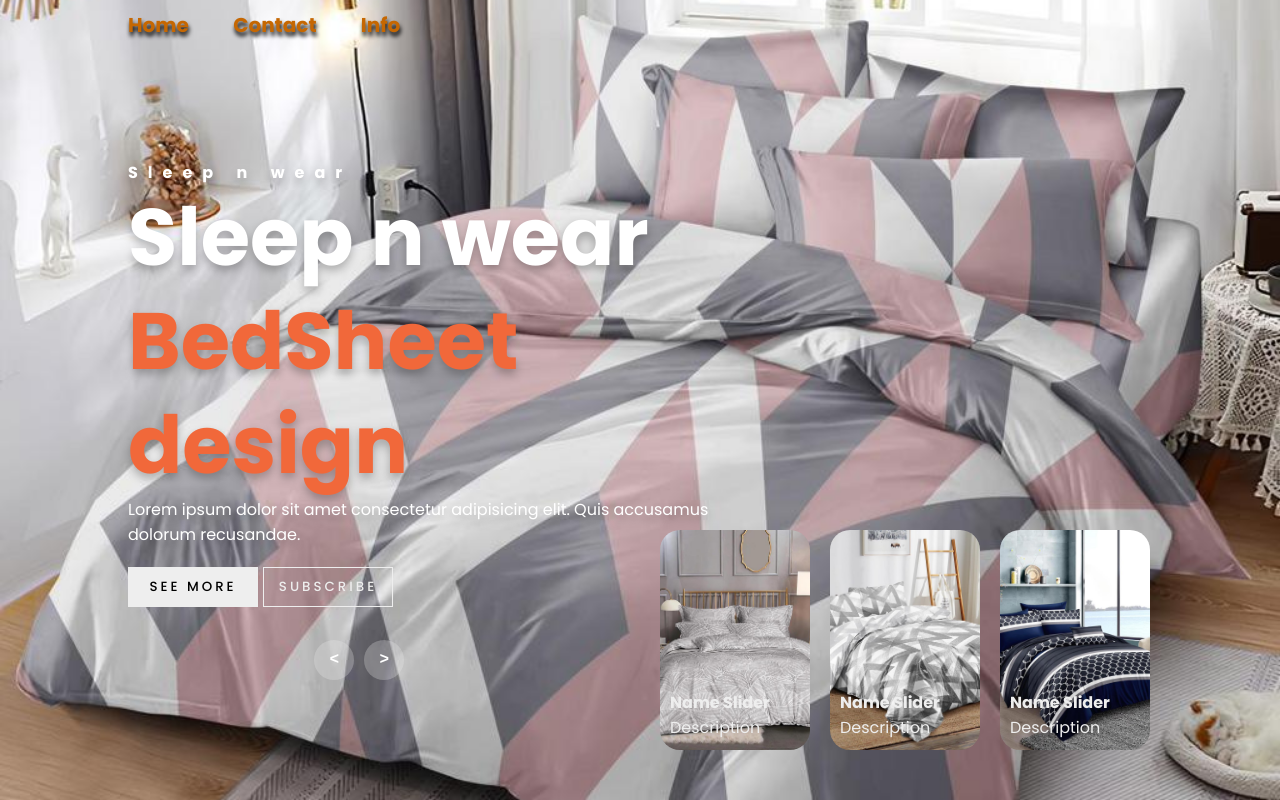
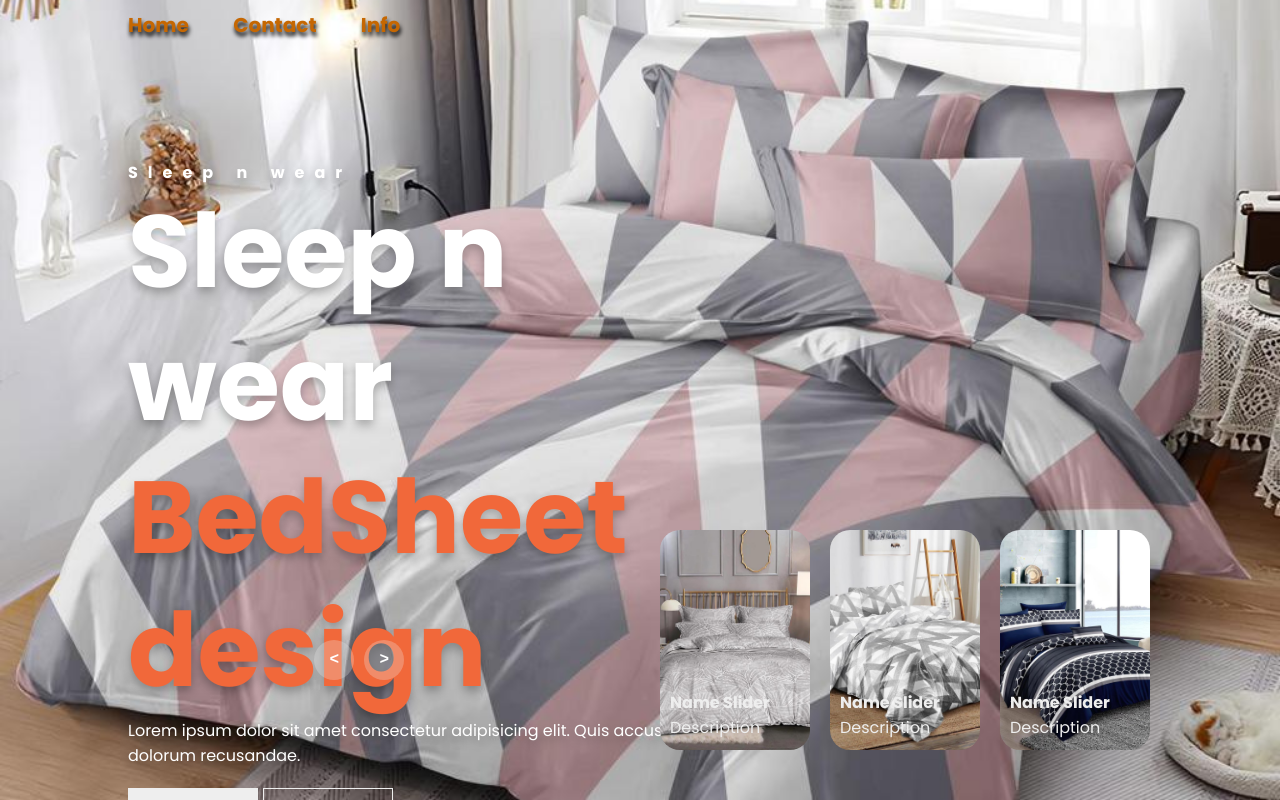
Before and after one commit to muhammad-haroon-iqbal/Sleep-and-Wear, a plain HTML site: page index.html in a window 1280 px wide. Drawn offline with Linux system fonts and the light colour scheme.

Commit message:
topic n title font size change

```diff
--- a/style.css
+++ b/style.css
@@ -73,7 +73,7 @@ letter-spacing: 10px;
 .carousel .list .item .content .title,
 .carousel .list .item .content .topic{
 font-weight: bold;
-font-size: 5em;
+font-size: 8vw;
 line-height: 1.3em;
 }
 .carousel .list .item .content .topic{
```
